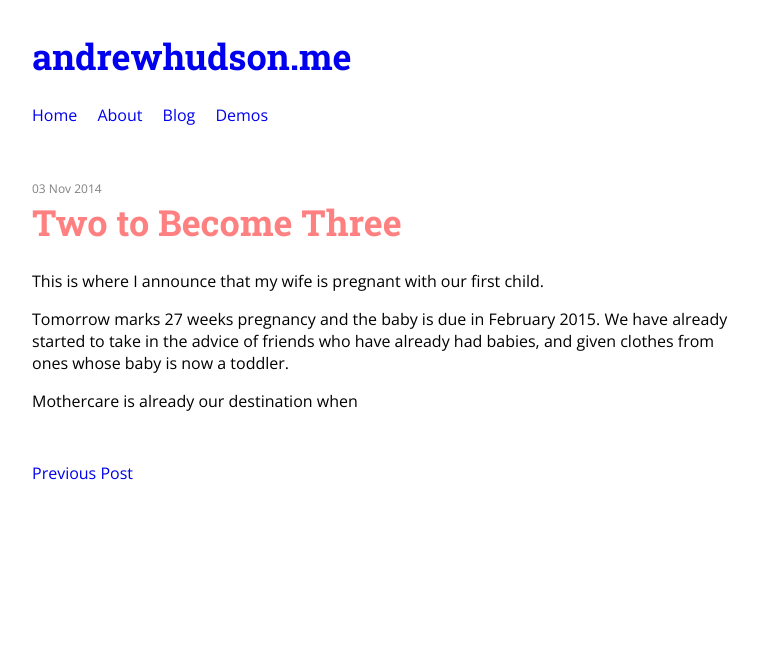
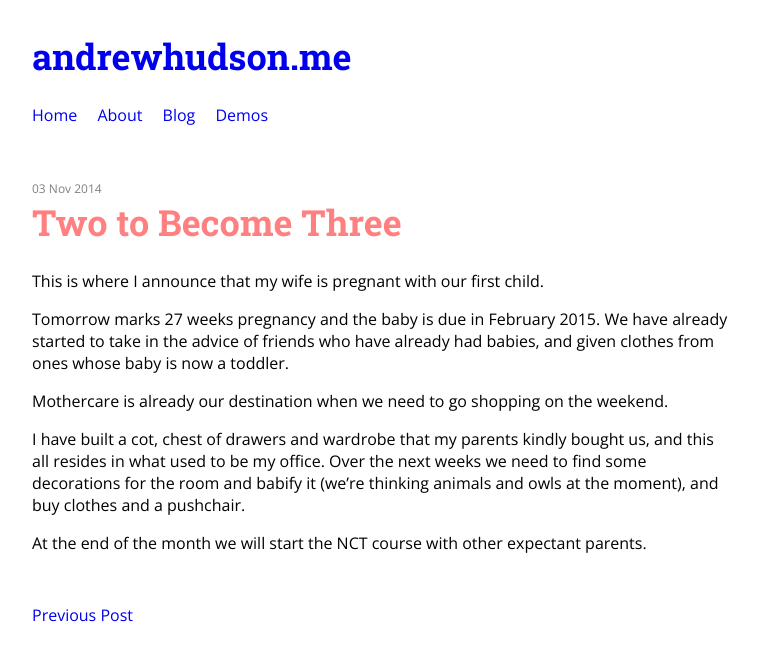
Before and after one commit to bigandy/bigandy.github.io, a Jekyll site: the page built from _posts/2014-11-03-two-to-become-three.md, in a window 1280 px wide. Shown: the top 661 px of the page, without its empty margins (108-866 px from the left). Built offline with Jekyll 4.4.1, drawn with Linux system fonts in a browser that asks for light colours.

Commit message:
update blog post with more words

```diff
--- a/_posts/2014-11-03-two-to-become-three.md
+++ b/_posts/2014-11-03-two-to-become-three.md
@@ -10,4 +10,8 @@ This is where I announce that my wife is pregnant with our first child.
 
 Tomorrow marks 27 weeks pregnancy and the baby is due in February 2015. We have already started to take in the advice of friends who have already had babies, and given clothes from ones whose baby is now a toddler.
 
-Mothercare is already our destination when
+Mothercare is already our destination when we need to go shopping on the weekend.
+
+I have built a cot, chest of drawers and wardrobe that my parents kindly bought us, and this all resides in what used to be my office. Over the next weeks we need to find some decorations for the room and babify it (we're thinking animals and owls at the moment), and buy clothes and a pushchair.
+
+At the end of the month we will start the NCT course with other expectant parents.
```
